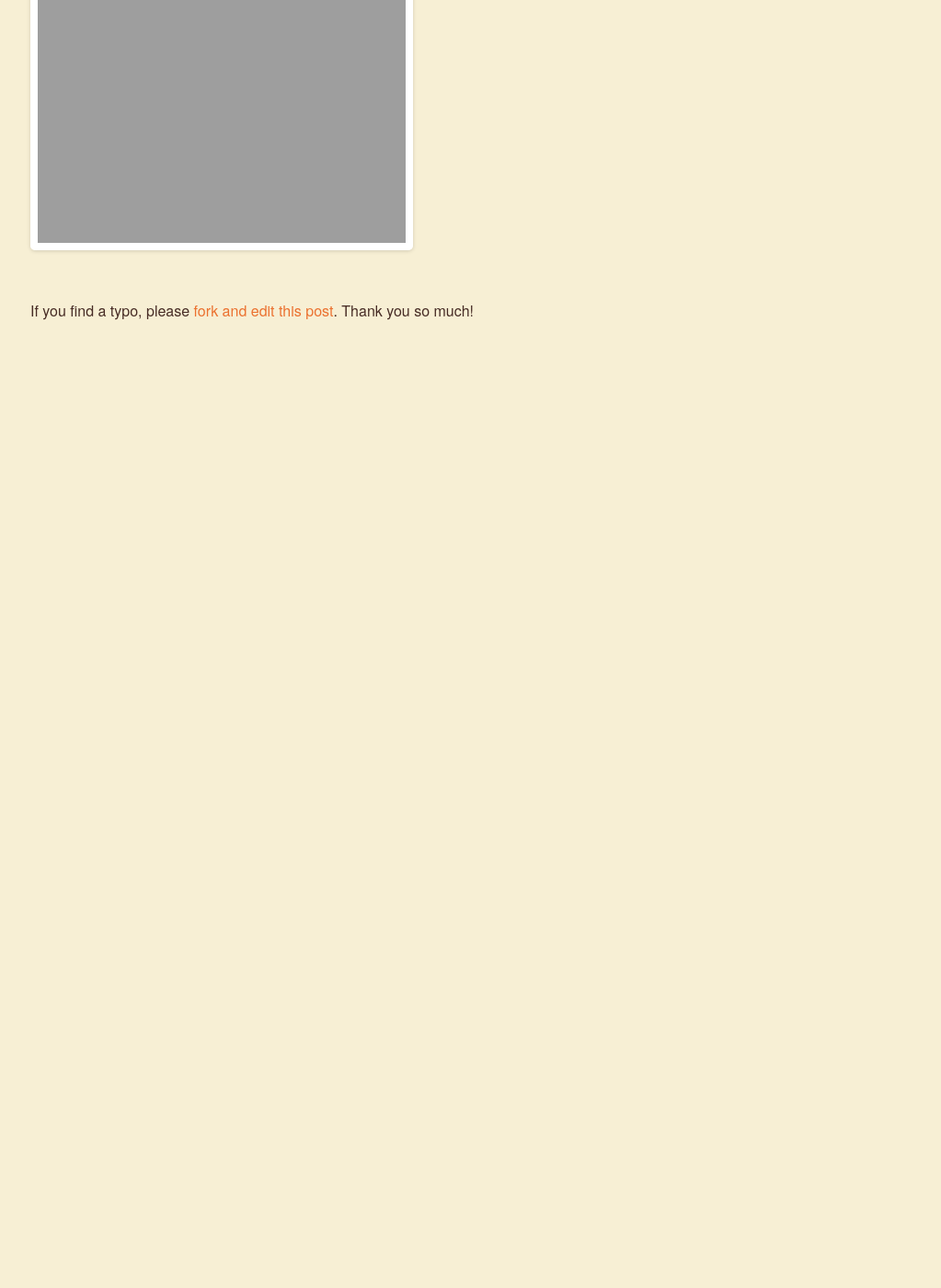
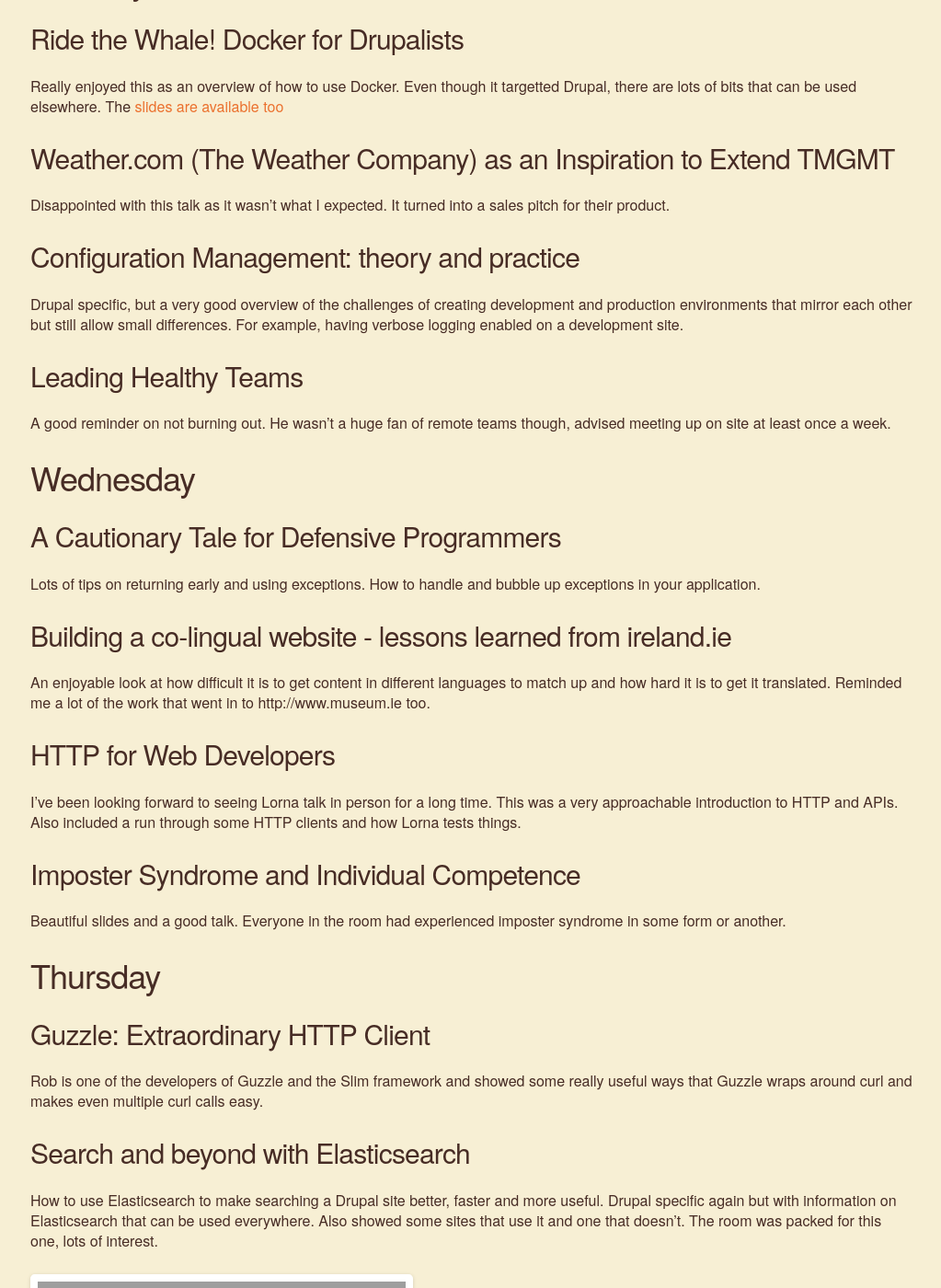
Before and after one commit to mgriffin/mikegriffin, a Jekyll site: the page built from _posts/2016-10-04-drupalcon-dublin.markdown, in a window 1280 px wide and 1400 px high, scrolled down 314 px. Shown: the whole window at 92% size, without its empty margins (127-1150 px from the left). Built offline with Jekyll 4.4.1, drawn with Linux system fonts in a browser that asks for light colours; before the commit the page ends 900 px from its top, so only the background shows below that.

Commit message:
Adds a quick overview of each talk that I went to

```diff
--- a/_posts/2016-10-04-drupalcon-dublin.markdown
+++ b/_posts/2016-10-04-drupalcon-dublin.markdown
@@ -9,4 +9,68 @@
 Wednesday and Thursday (27-29 September). Here are some of my thoughts on the
 conference and the talks that I went to.
 
+### Tuesday
+
+#### Ride the Whale! Docker for Drupalists
+
+Really enjoyed this as an overview of how to use Docker. Even though it
+targetted Drupal, there are lots of bits that can be used elsewhere. The
+[slides are available too](https://socketwench.github.io/rideTheWhale/#/)
+
+#### Weather.com (The Weather Company) as an Inspiration to Extend TMGMT
+
+Disappointed with this talk as it wasn't what I expected. It turned into a
+sales pitch for their product.
+
+#### Configuration Management: theory and practice
+
+Drupal specific, but a very good overview of the challenges of creating
+development and production environments that mirror each other but still allow
+small differences. For example, having verbose logging enabled on a development
+site.
+
+#### Leading Healthy Teams
+
+A good reminder on not burning out. He wasn't a huge fan of remote teams
+though, advised meeting up on site at least once a week.
+
+### Wednesday
+
+#### A Cautionary Tale for Defensive Programmers
+
+Lots of tips on returning early and using exceptions. How to handle and bubble
+up exceptions in your application.
+
+#### Building a co-lingual website - lessons learned from ireland.ie
+
+An enjoyable look at how difficult it is to get content in different languages
+to match up and how hard it is to get it translated. Reminded me a lot of the
+work that went in to http://www.museum.ie too.
+
+#### HTTP for Web Developers
+
+I've been looking forward to seeing Lorna talk in person for a long time. This
+was a very approachable introduction to HTTP and APIs. Also included a run
+through some HTTP clients and how Lorna tests things.
+
+#### Imposter Syndrome and Individual Competence
+
+Beautiful slides and a good talk. Everyone in the room had experienced imposter
+syndrome in some form or another.
+
+### Thursday
+
+#### Guzzle: Extraordinary HTTP Client
+
+Rob is one of the developers of Guzzle and the Slim framework and showed some
+really useful ways that Guzzle wraps around curl and makes even multiple curl
+calls easy.
+
+#### Search and beyond with Elasticsearch
+
+How to use Elasticsearch to make searching a Drupal site better, faster and
+more useful. Drupal specific again but with information on Elasticsearch that
+can be used everywhere. Also showed some sites that use it and one that
+doesn't. The room was packed for this one, lots of interest.
+
 [![]({{ site.url}}//images/images/2016-10-04-drupalcon-dublin/thumbs/NAME.jpg)]({{ site.url }}//images/images/2016-10-04-drupalcon-dublin/NAME.jpg)
```
